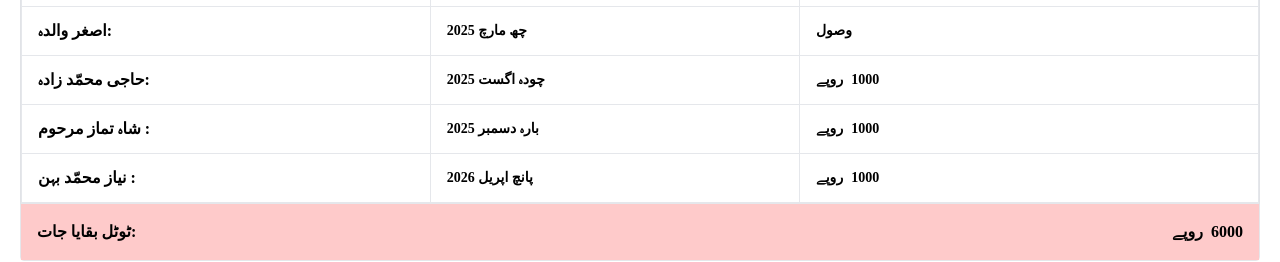
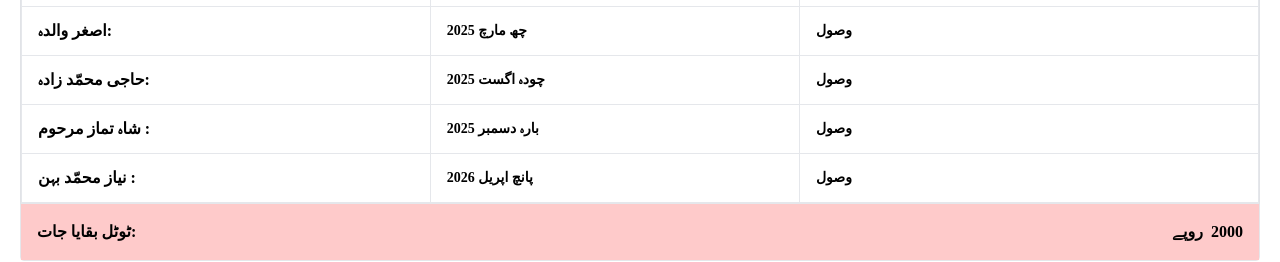
Before and after one commit to shakilkhan12/committee, a Next.js app: page /person/1 in a window 1280 px wide. Shown: the part 395-657 px from the top of the page. Built offline with nearby package versions, Linux system fonts and the light colour scheme; a web font is replaced by a local one.

Commit message:
changes up

```diff
--- a/src/data/persons.ts
+++ b/src/data/persons.ts
@@ -6,13 +6,13 @@ export const data: Person[] = [
       name: 'amir ghafar',
       urdu: 'امیر  غفار',
       details: {
-        dues: 3000,
+        dues: 2000,
         history: [
           { id: 1, name: 'شاہد والد', amount: 'وصول',deposit_amount: 1000 },
           { id: 2, name: 'اصغر والدہ', amount:'وصول',deposit_amount: 1000, death_date: 'چھ مارچ   2025' },
-          { id: 3, name: 'حاجی محمّد زادہ', amount:1000,deposit_amount: 0, death_date: ' چودہ  اگست  2025'},
-           { id: 4, name: 'شاہ تماز  مرحوم ', amount:1000,deposit_amount: 0, death_date: 'بارہ دسمبر   2025'},
-            { id: 5, name: 'نیاز محمّد بہن ', amount:1000,deposit_amount: 0, death_date: 'پانچ اپریل  2026'},
+          { id: 3, name: 'حاجی محمّد زادہ', amount:'وصول',deposit_amount: 1000, death_date: ' چودہ  اگست  2025'},
+           { id: 4, name: 'شاہ تماز  مرحوم ', amount:'وصول',deposit_amount: 1000, death_date: 'بارہ دسمبر   2025'},
+            { id: 5, name: 'نیاز محمّد بہن ', amount:'وصول',deposit_amount: 1000, death_date: 'پانچ اپریل  2026'},
         ]
       }
     },
```
